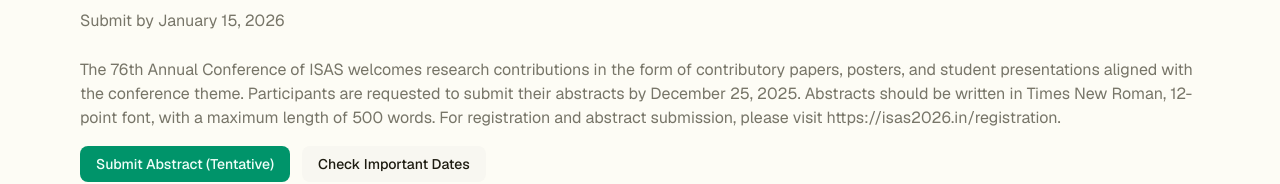
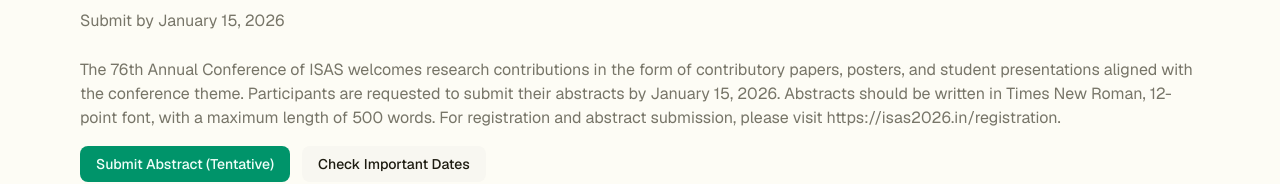
Before and after one commit to isas-2026-Curaj/ISASWebsite-2026, a Next.js app: page /program/abstract-submission in a window 1280 px wide. Shown: the part 185-369 px from the top of the page. Built offline with nearby package versions, Linux system fonts and the light colour scheme.

Commit message:
Update page.tsx

```diff
--- a/app/program/abstract-submission/page.tsx
+++ b/app/program/abstract-submission/page.tsx
@@ -7,7 +7,7 @@ export default function Page() {
       <Section title="Call for Abstract / Paper / Poster" subtitle="Submit by January 15, 2026">
         <p className="text-muted-foreground">
           The 76th Annual Conference of ISAS welcomes research contributions in the form of contributory papers, posters, and student presentations aligned with the conference theme.
-          Participants are requested to submit their abstracts by December 25, 2025. Abstracts should be written in Times New Roman, 12-point font, with a maximum length of 500 words.
+          Participants are requested to submit their abstracts by January 15, 2026. Abstracts should be written in Times New Roman, 12-point font, with a maximum length of 500 words.
           For registration and abstract submission, please visit https://isas2026.in/registration.
         </p>
         <div className="mt-4 flex flex-wrap gap-3">
```
